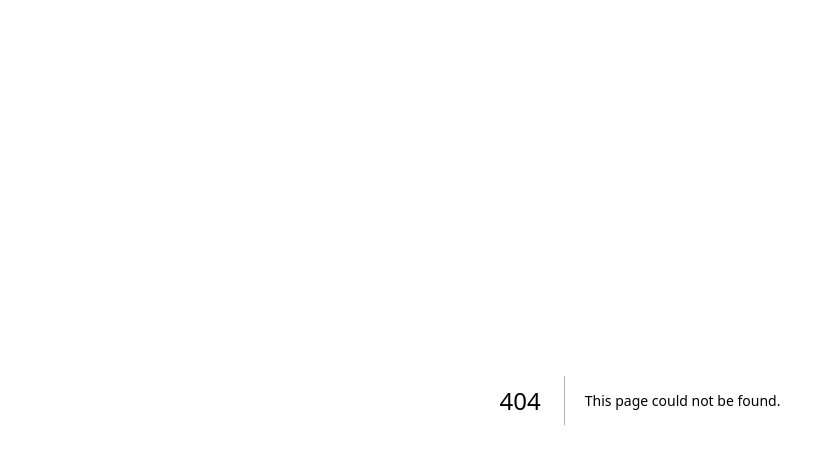
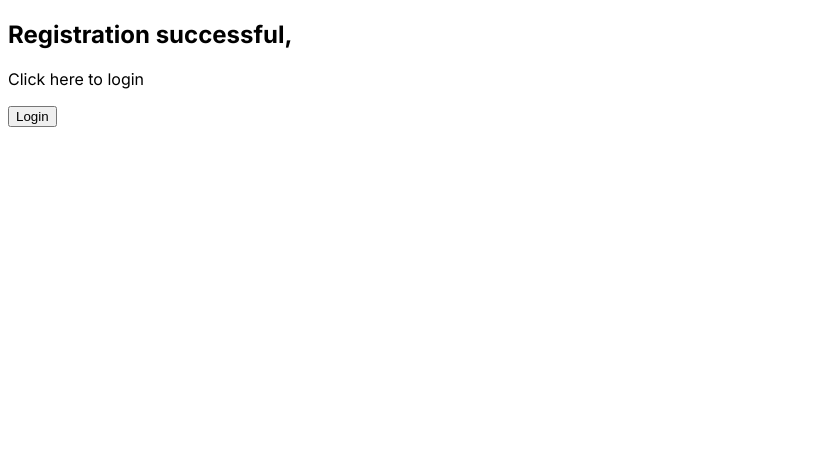
Before and after one commit to nanidam/degree-project-rendezevite, a Next.js app: page /registration-success in a window 1280 px wide. Before the commit this address had no page. Shown: the top 464 px of the page, without its empty margins (0-835 px from the left). Built offline with nearby package versions, Linux system fonts and the light colour scheme.

Commit message:
case successful user registration

```diff
--- /dev/null
+++ b/app/registration-success/page.tsx
@@ -0,0 +1,20 @@
+"use client";
+import { useRouter } from "next/navigation";
+
+const RegistrationSuccess = () => {
+  const router = useRouter();
+  const handleLogin = () => {
+    router.push("/api/auth/signin");
+  };
+  return (
+    <section>
+      <h1>Registration successful,</h1>
+      <p> Click here to login</p>
+      <button className="login-btn" type="button" onClick={handleLogin}>
+        Login
+      </button>
+    </section>
+  );
+};
+
+export default RegistrationSuccess;
```
